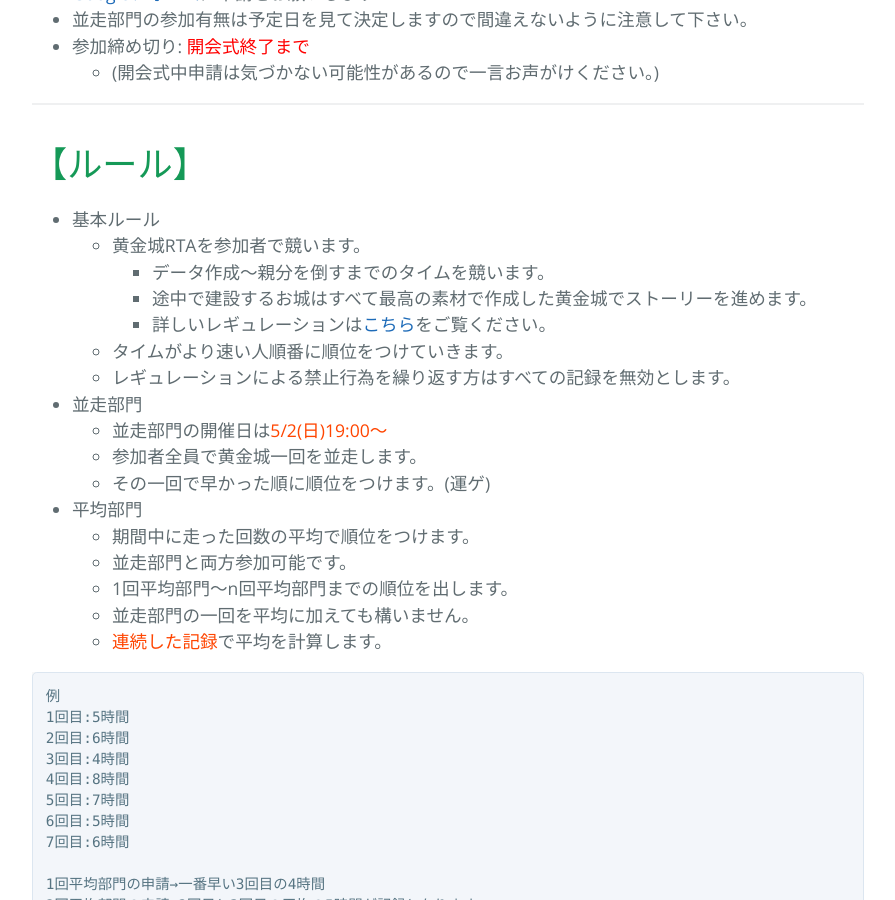
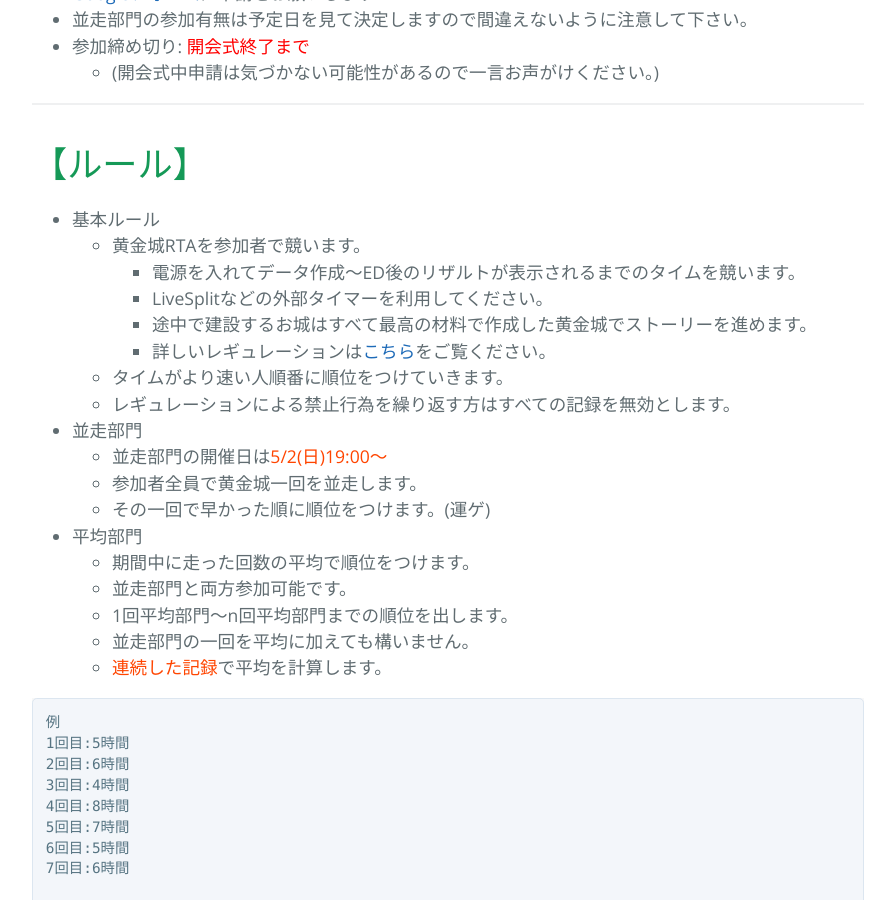
Before and after one commit to riwn/my-shiren2, a Jekyll site: the page built from _posts/tournament/2021-04-25-golden-castle-tournament-announcement.md, in a window 1280 px wide and 900 px high, scrolled down 1706 px. Shown: the whole window, without its empty margins (192-1087 px from the left). Built offline with Jekyll 4.4.1, drawn with Linux system fonts in a browser that asks for light colours; nearby versions of some CDN libraries.

Commit message:
文言調整

```diff
--- a/_posts/tournament/2021-04-25-golden-castle-tournament-announcement.md
+++ b/_posts/tournament/2021-04-25-golden-castle-tournament-announcement.md
@@ -45,8 +45,9 @@ categories: tournament
 
 - 基本ルール
   - 黄金城RTAを参加者で競います。
-    - データ作成～親分を倒すまでのタイムを競います。
-    - 途中で建設するお城はすべて最高の素材で作成した黄金城でストーリーを進めます。
+    - 電源を入れてデータ作成～ED後のリザルトが表示されるまでのタイムを競います。
+    - LiveSplitなどの外部タイマーを利用してください。
+    - 途中で建設するお城はすべて最高の材料で作成した黄金城でストーリーを進めます。
     - 詳しいレギュレーションは[こちら]({{ site.baseurl }}/ta/2021/04/24/ta-regulation)をご覧ください。
   - タイムがより速い人順番に順位をつけていきます。
   - レギュレーションによる禁止行為を繰り返す方はすべての記録を無効とします。
```
